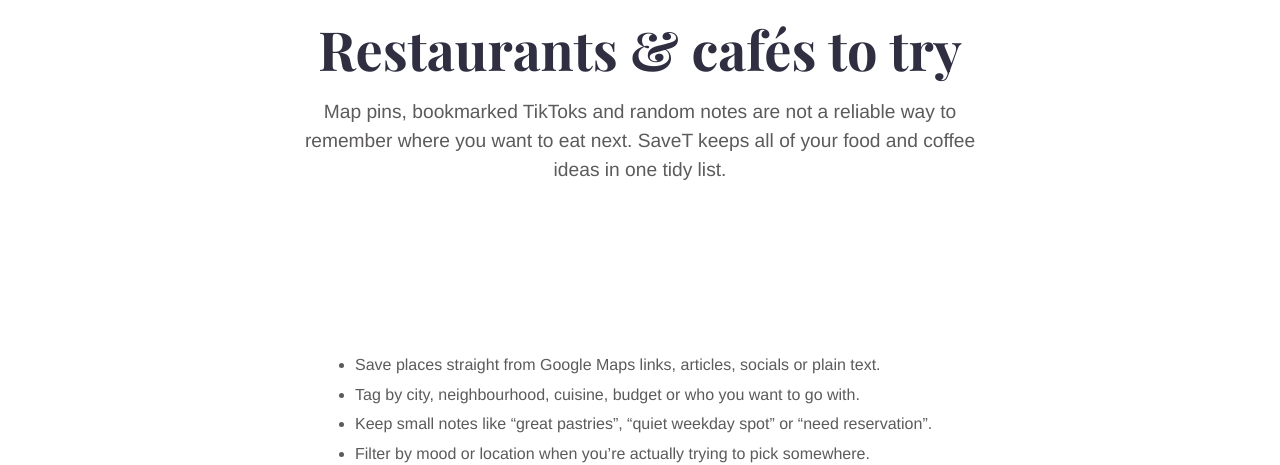
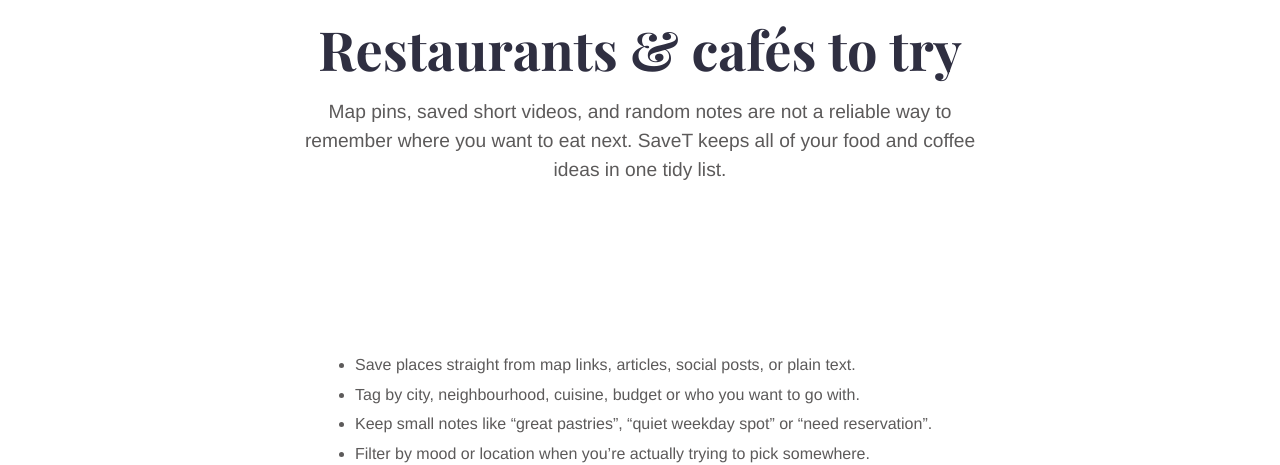
Before and after one commit to mgonnacrusht/mgonnacrusht.github.io, a Jekyll site: the page built from _features/restaurants-cafes-to-try.md, in a window 1280 px wide. Shown: the part 200-665 px from the top of the page. Built offline with Jekyll 4.4.1, drawn with Linux system fonts in a browser that asks for light colours.

Commit message:
removed special names for other brands

```diff
--- a/_features/restaurants-cafes-to-try.md
+++ b/_features/restaurants-cafes-to-try.md
@@ -4,10 +4,10 @@
 weight: 2
 ---
 
-Map pins, bookmarked TikToks and random notes are not a reliable way to remember where you want to eat next. SaveT keeps all of your food and coffee ideas in one tidy list.
+Map pins, saved short videos, and random notes are not a reliable way to remember where you want to eat next. SaveT keeps all of your food and coffee ideas in one tidy list.
 <!--more-->
 
-- Save places straight from Google Maps links, articles, socials or plain text.
+- Save places straight from map links, articles, social posts, or plain text.
 - Tag by city, neighbourhood, cuisine, budget or who you want to go with.
 - Keep small notes like “great pastries”, “quiet weekday spot” or “need reservation”.
 - Filter by mood or location when you’re actually trying to pick somewhere.
```
Also changed, not shown: _features/movies-tv-watchlist.md (+1 -1 lines).
